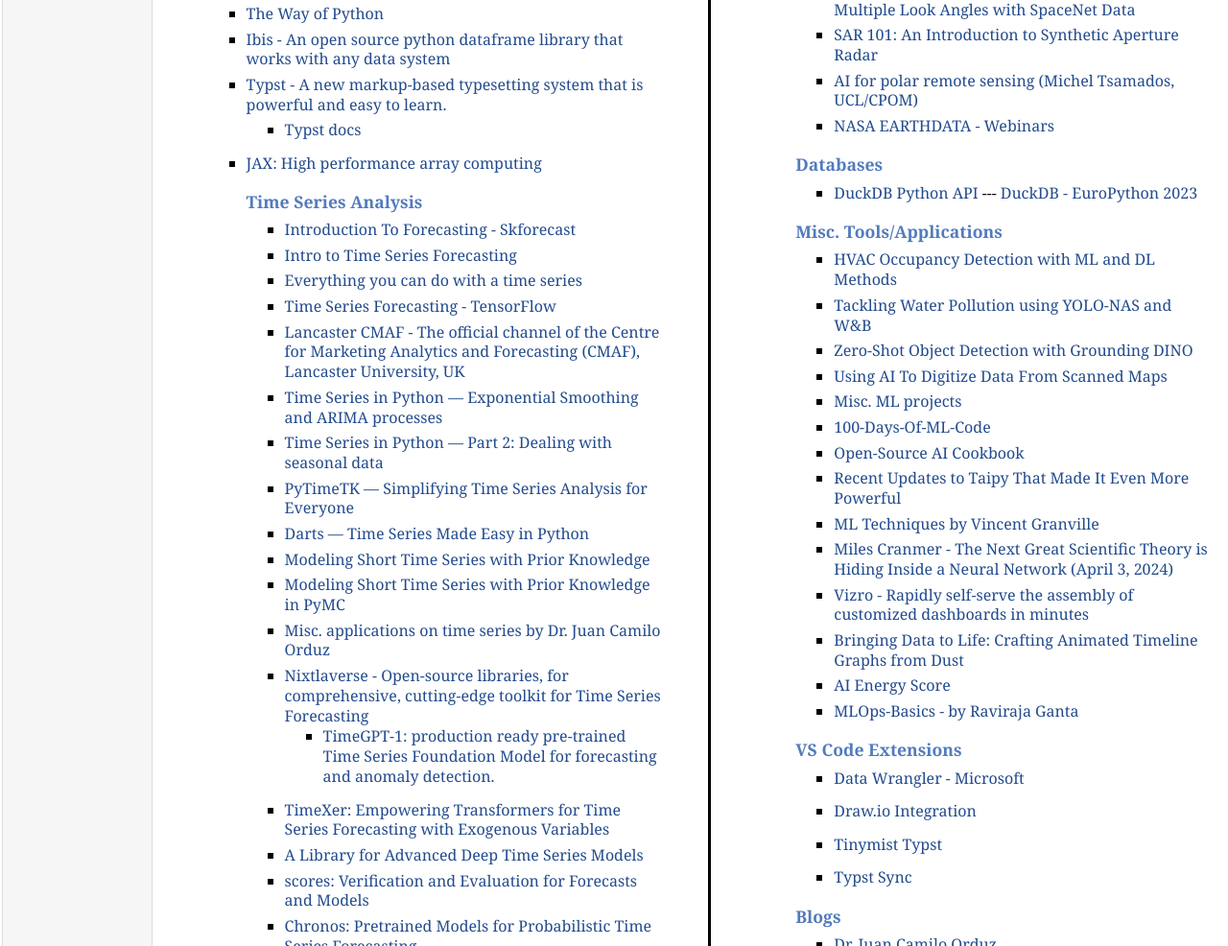
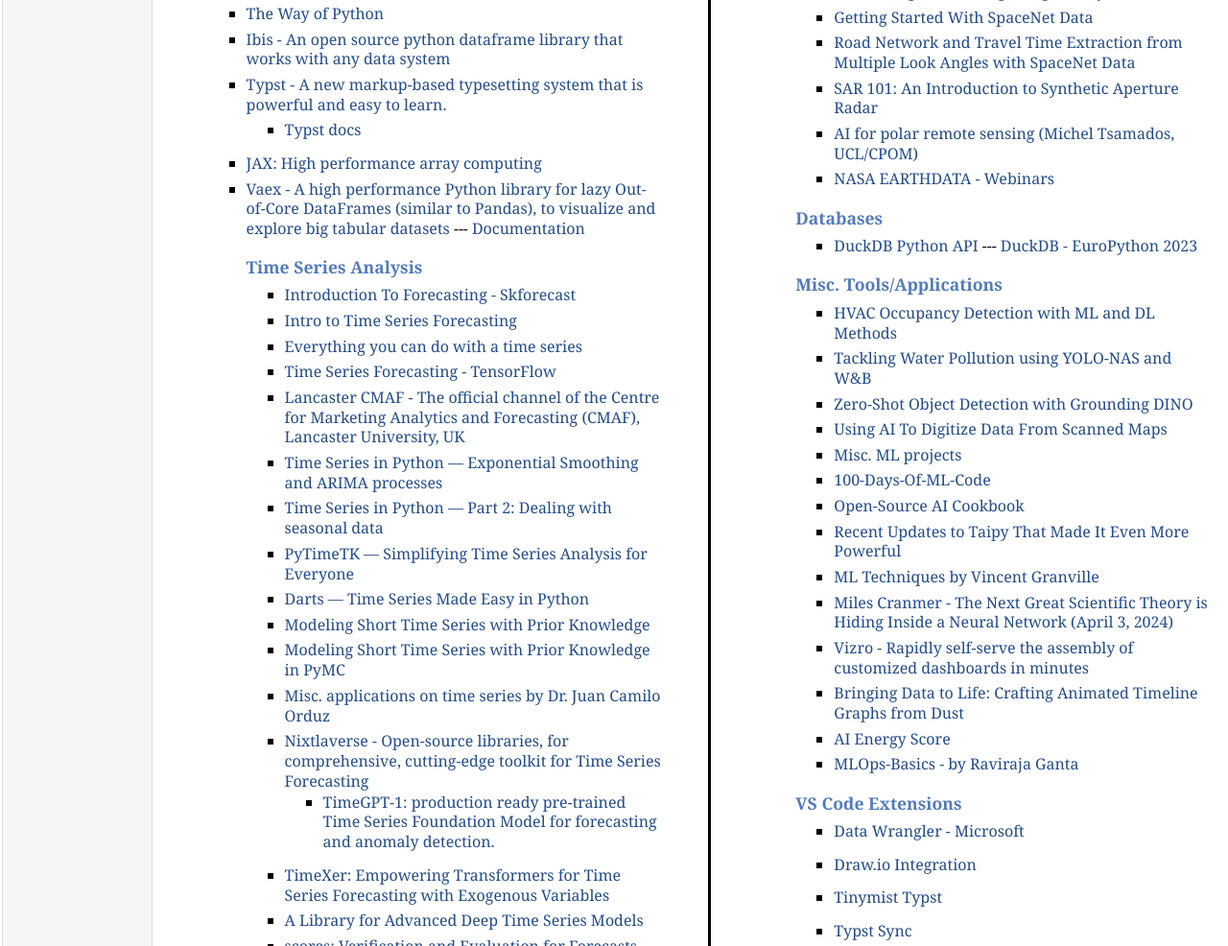
Before and after one commit to pharry/pharry.github.io, a plain HTML site: page numeric.html in a window 1280 px wide. Shown: the part 5207-6193 px from the top of the page at 96% size. Drawn offline with Linux system fonts and the light colour scheme.

Commit message:
Update numeric.html

```diff
--- a/numeric.html
+++ b/numeric.html
@@ -536,6 +536,9 @@ Typst docs </a></p>
 <li><p><a href="https://jax.readthedocs.io/en/latest/">
  JAX: High performance array computing </a></p>
 </li>
+<li><p><a href="https://github.com/vaexio/vaex"> Vaex - A high performance Python library for lazy Out-of-Core DataFrames (similar to Pandas), to visualize and explore big tabular datasets </a> ---
+    <a href="https://vaex.io/docs/index.html"> Documentation </a> </p>
+</li>
 
 
 <h3> Time Series Analysis </h3>
```
